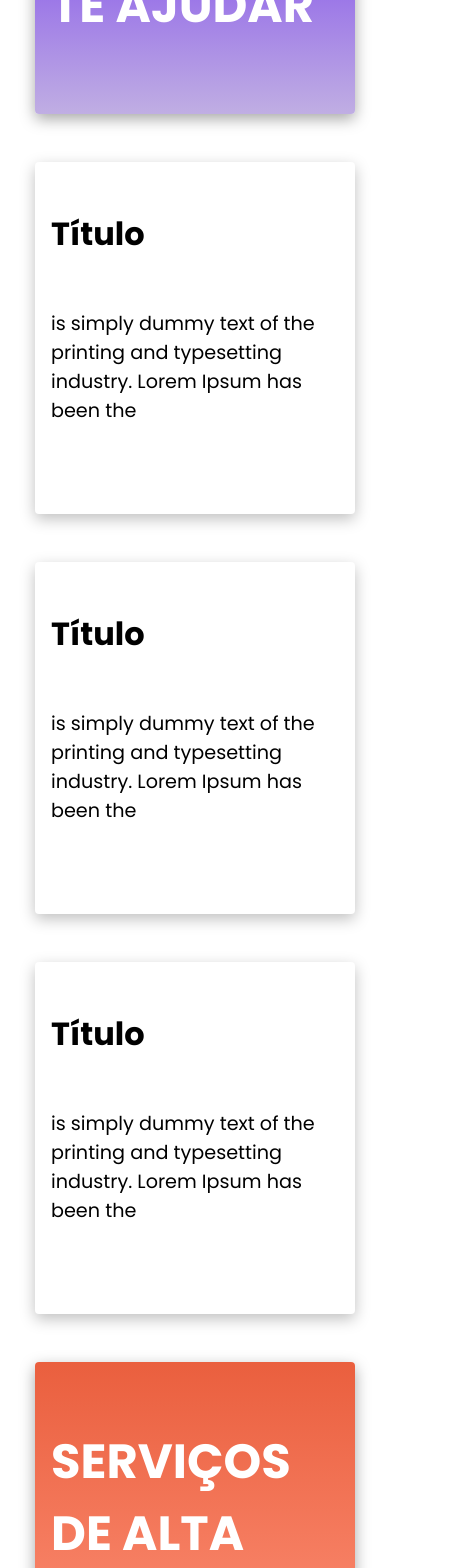
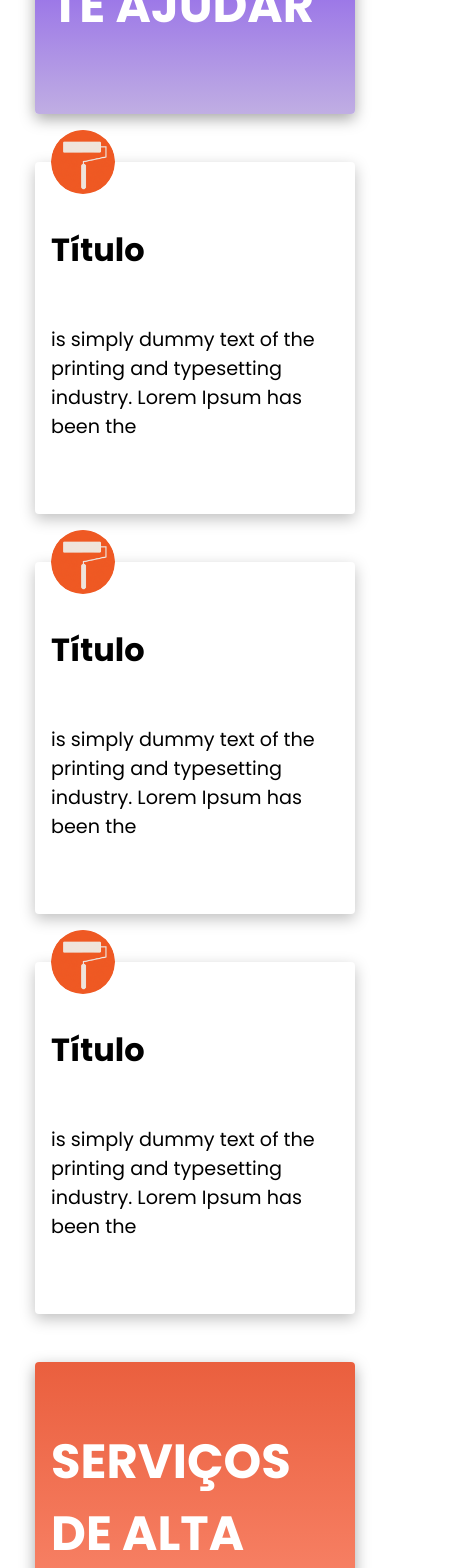
Before and after one commit to DiogoB0mfim/projeto-LPconstruction, a React (Create React App) app in the folder construction/: page / in a window 390 px wide. Shown: the part 1900-3468 px from the top of the page, 462 px wide, since content can reach past the window. Built offline with nearby package versions, Linux system fonts and the light colour scheme.

Commit message:
advantages-mobile

```diff
--- a/construction/src/pages/Advantages/Advantages.js
+++ b/construction/src/pages/Advantages/Advantages.js
@@ -1,6 +1,6 @@
 import React, { useState } from "react"
 import * as V from "./AdvantagesStyled"
-// import path from "../../Assets/path.png"
+import path from "../../Assets/path.png"
 
 export const Advantages = () => {
 
@@ -35,8 +35,8 @@ export const Advantages = () => {
             </V.ContainerOptions>
             <V.ContainerExplanation>
                 <V.ContainerText ><p>{showDescription}</p></V.ContainerText>
+                <img src={path} alt="enfeite em forma de mola"/>
             </V.ContainerExplanation>
-            {/* <img src={path} alt="enfeite em forma de mola"/> */}
         </V.Container >
 
     )
--- a/construction/src/pages/Advantages/AdvantagesStyled.js
+++ b/construction/src/pages/Advantages/AdvantagesStyled.js
@@ -13,13 +13,16 @@ display: flex;
 
 img {
     position: absolute;
-    margin-left: 91.5rem;
-    margin-top: 10rem;
-    z-index: -10;
+    margin-left: 20rem;
+    margin-top: 4.5rem;
 
     @media (max-width: 1366px) {
-        margin-left: 57rem;
-        margin-top: -3rem;
+        margin-left: 12rem;
+        margin-top: -7.8rem;
+    }
+    @media (max-width: 766px) {
+        margin-left: 6rem;
+        margin-top: -23.8rem;
     }
 }
 `
@@ -59,15 +62,15 @@ color: #ffffff;
 font-size: 3rem;
 margin: 1rem;
 
+
 @media (max-width: 1366px) {
         width: 28rem;
         height: 4rem;
         font-size: 2rem;
     }
     @media (max-width: 1100px) {
-        width: 20rem;
+        width: 21rem;
 }
-
 
 
 :hover{
@@ -81,7 +84,7 @@ export const ContainerExplanation = styled.div`
 box-sizing: border-box;
 display: flex;
 height: 52rem;
-width: 50%;
+width: 60%;
 padding: 5rem;
 justify-content: center;
 
@@ -109,6 +112,8 @@ color: #E65219;
 font-size: 5.5rem;
 font-weight: bold;
 padding: 5rem;
+z-index: 5;
+background-color: #ffffff;
 
 @media (max-width: 1366px) {
         font-size: 3rem;
--- a/construction/src/pages/Crafts/Crafts.js
+++ b/construction/src/pages/Crafts/Crafts.js
@@ -5,19 +5,27 @@ const Crafts = () => {
     return (
         <C.Container>
             <C.FirstCard><h3>COMO PODEMOS TE AJUDAR</h3></C.FirstCard>
-            <C.CardServices>
-                {/* <img src={pincel} alt="ícone de pincel"/> */}
-                <h3>Título</h3>
-                <p>is simply dummy text of the printing and typesetting industry. Lorem Ipsum has been the </p>
-            </C.CardServices><C.CardServices>
-            {/* <img src={pincel} alt="ícone de pincel"/> */}
-                <h3>Título</h3>
-                <p>is simply dummy text of the printing and typesetting industry. Lorem Ipsum has been the </p>
-            </C.CardServices><C.CardServices>
-            {/* <img src={pincel} alt="ícone de pincel"/> */}
-                <h3>Título</h3>
-                <p>is simply dummy text of the printing and typesetting industry. Lorem Ipsum has been the </p>
-            </C.CardServices>
+            <C.CardServicesGlobal>
+                <C.CardServices>
+                    <img src={pincel} alt="ícone de pincel" />
+                    <h3>Título</h3>
+                    <p>is simply dummy text of the printing and typesetting industry. Lorem Ipsum has been the </p>
+                </C.CardServices>
+            </C.CardServicesGlobal>
+            <C.CardServicesGlobal>
+                <C.CardServices>
+                    <img src={pincel} alt="ícone de pincel" />
+                    <h3>Título</h3>
+                    <p>is simply dummy text of the printing and typesetting industry. Lorem Ipsum has been the </p>
+                </C.CardServices>
+            </C.CardServicesGlobal>
+            <C.CardServicesGlobal>
+                <C.CardServices>
+                    <img src={pincel} alt="ícone de pincel" />
+                    <h3>Título</h3>
+                    <p>is simply dummy text of the printing and typesetting industry. Lorem Ipsum has been the </p>
+                </C.CardServices>
+            </C.CardServicesGlobal>
             <C.LastCard><h3>SERVIÇOS DE ALTA QUALIDADE</h3></C.LastCard>
         </C.Container>
     )
--- a/construction/src/pages/Crafts/CraftsStyled.js
+++ b/construction/src/pages/Crafts/CraftsStyled.js
@@ -52,6 +52,9 @@ H3 {
 }
 }
 `
+export const CardServicesGlobal = styled.div`
+
+`
 export const CardServices = styled.div`
 box-sizing: border-box;
 display: flex;
@@ -77,19 +80,19 @@ h3 {
 }
 
 img {
-    height: 20%;
-    width: 20%;
+    height: 4rem;
+    width: 4rem;
     margin-top: -3rem;
     border-radius: 50%;
 
     @media (max-width: 1366px) {
-        margin-left: -10rem;
-        height: 16%;
+        height: 3rem;
+        width: 3rem;
 }
 
 @media (max-width: 766px) {
-    height: 20%;
-    margin-left: -13rem;
+    height: 4rem;
+    width: 4rem;
 }
 }
 
```
